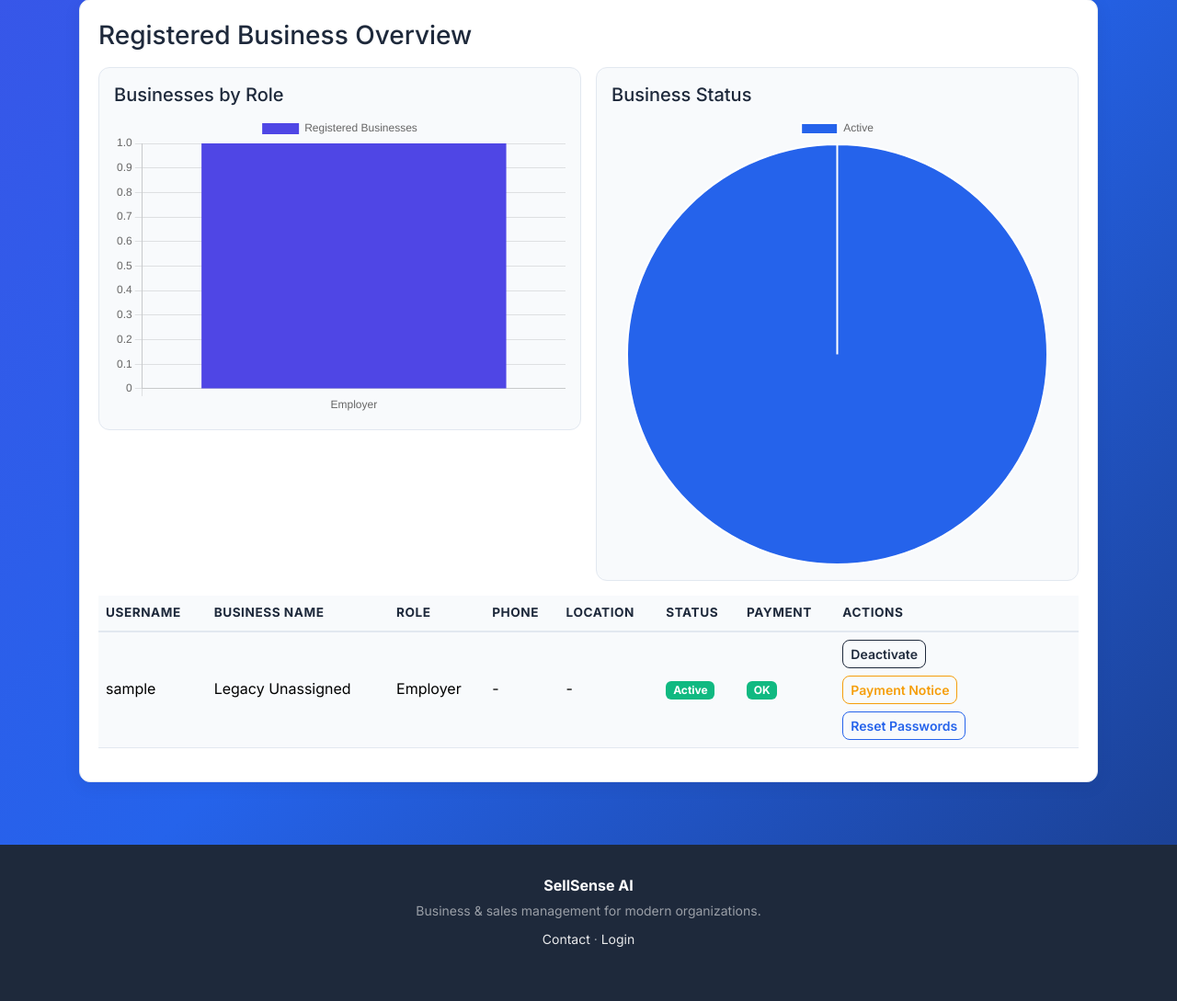
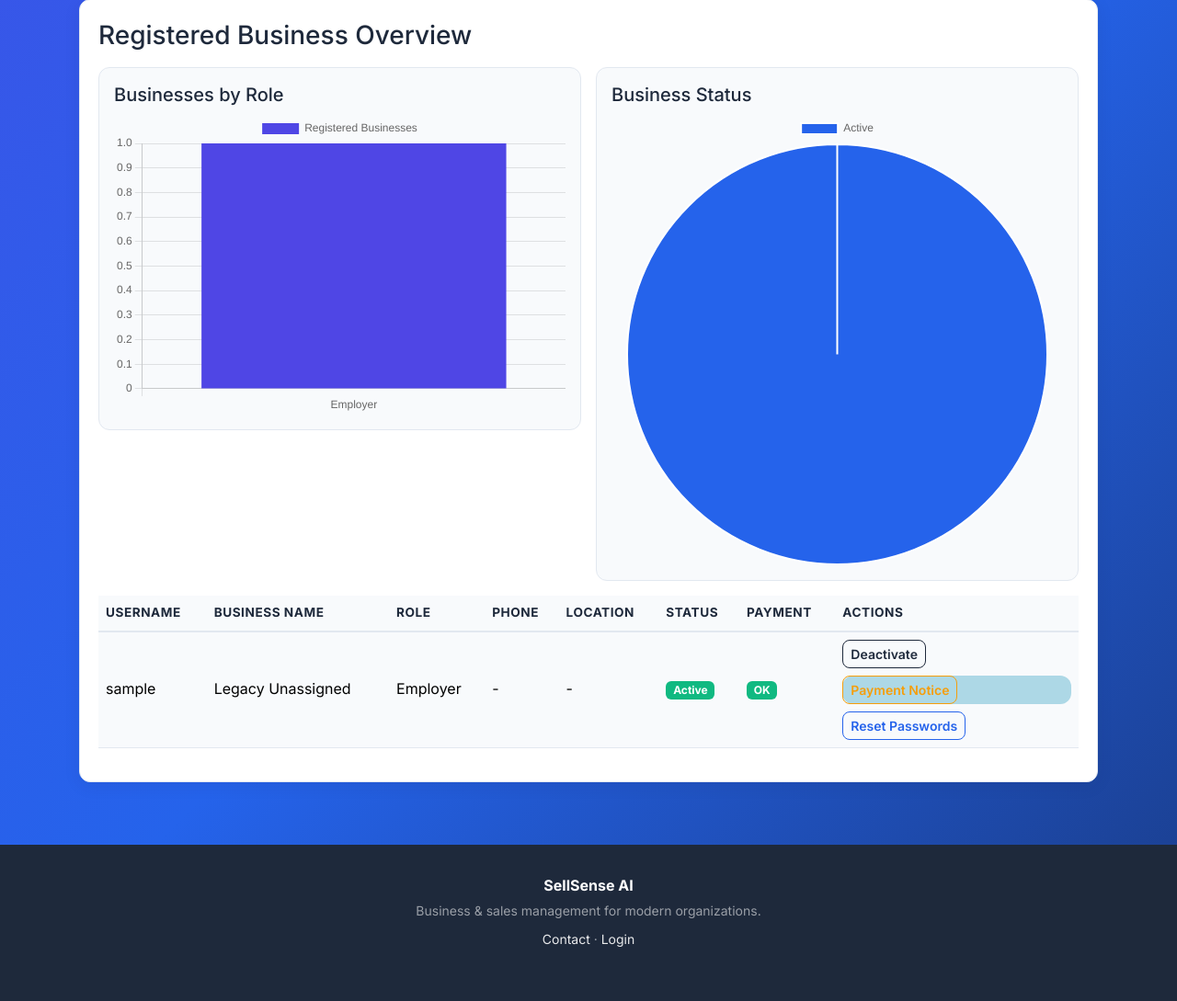
Before and after one commit to 123kfchem/SELLSENSE-AI, a Django app: page /superuser/ in a window 1280 px wide. Shown: the part 1413-2502 px from the top of the page at 92% size. Run offline with Django 5.2, Linux system fonts and the light colour scheme; a user stored in the database is signed in; data comes from the database, SQL or seed files in the repository; tables that the repository leaves empty hold one stand-in row (values such as "Sample post").

Commit message:
none  is added

```diff
--- a/static/css/style.css
+++ b/static/css/style.css
@@ -664,6 +664,7 @@ th, td {
     border-radius: var(--radius-sm);
     border: none;
     font-weight: 500;
+    background-color: lightblue;
 }
 
 .alert-success {
@@ -817,6 +818,8 @@ th, td {
 
 .payment-notice-panel {
     margin-top: 8px;
+    background-color: lightblue;
+    border-radius: 12px;
 }
 
 .payment-notice-panel summary {
@@ -834,7 +837,7 @@ th, td {
     padding: 10px;
     border: 1px solid var(--color-border);
     border-radius: var(--radius-sm);
-    background: var(--color-bg);
+    background-color: white;
     display: grid;
     gap: 6px;
     min-width: 220px;
```
